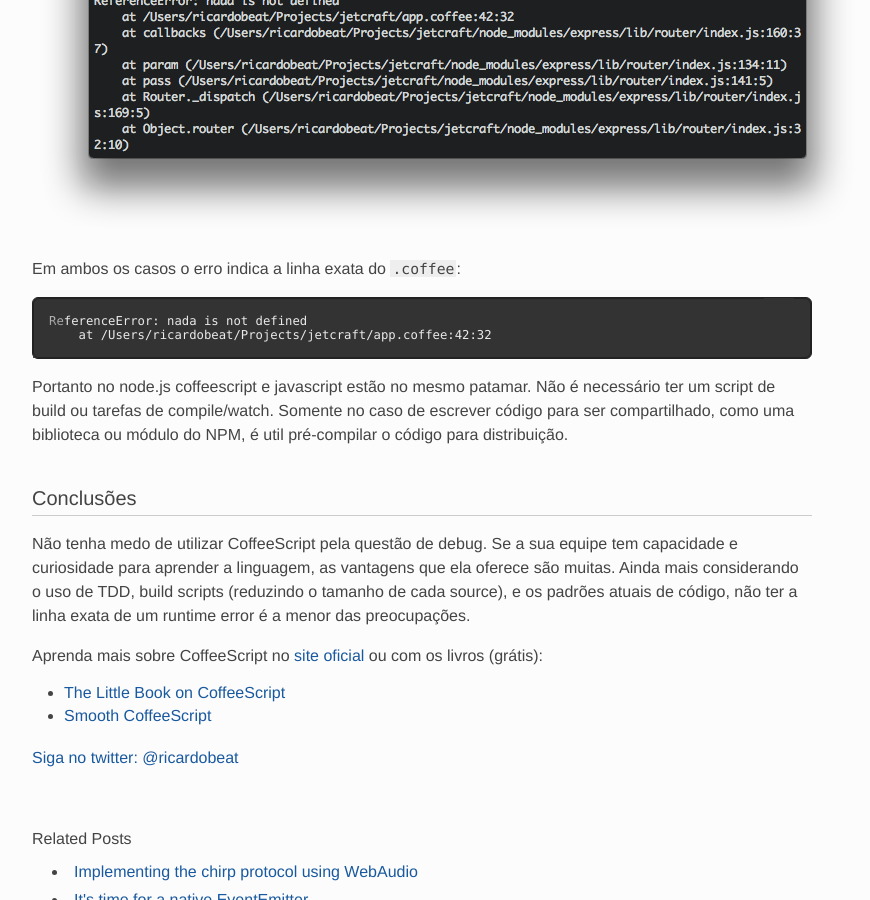
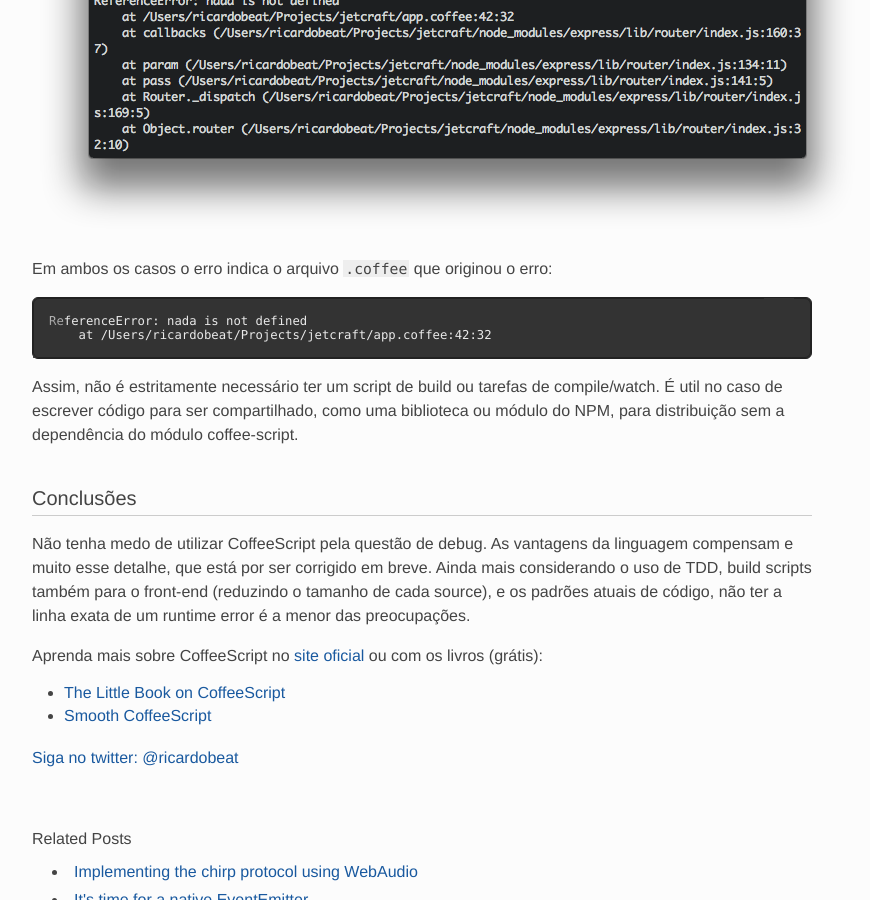
Before and after one commit to ricardobeat/ricardobeat.github.com, a Jekyll site: the page built from _posts/2013-01-05-debug-aplicacao-coffeescript-pt.md, in a window 1280 px wide and 900 px high, scrolled down 4863 px. Shown: the whole window, without its empty margins (218-1088 px from the left). Built offline with Jekyll 4.4.1, drawn with Linux system fonts in a browser that asks for light colours; Markdown is read by kramdown in place of the engine named in the settings.

Commit message:
Pequenas correções

```diff
--- a/_posts/2013-01-05-debug-aplicacao-coffeescript-pt.md
+++ b/_posts/2013-01-05-debug-aplicacao-coffeescript-pt.md
@@ -146,17 +146,17 @@ Note que a variável `nada` não foi definida. Como lá em cima ativamos o `expr
 
 ![Erro no terminal](/images/debug-node-coffee.png)
 
-Em ambos os casos o erro indica a linha exata do `.coffee`:
+Em ambos os casos o erro indica o arquivo `.coffee` que originou o erro:
 
     ReferenceError: nada is not defined
         at /Users/ricardobeat/Projects/jetcraft/app.coffee:42:32
 
-Portanto no node.js coffeescript e javascript estão no mesmo patamar. Não é necessário ter um script de build ou tarefas de compile/watch. Somente no caso de escrever código para ser compartilhado, como uma biblioteca ou módulo do NPM, é util pré-compilar o código para distribuição.
+Assim, não é estritamente necessário ter um script de build ou tarefas de compile/watch. É util no caso de escrever código para ser compartilhado, como uma biblioteca ou módulo do NPM, para distribuição sem a dependência do módulo coffee-script.
 
 Conclusões
 ----------
 
-Não tenha medo de utilizar CoffeeScript pela questão de debug. Se a sua equipe tem capacidade e curiosidade para aprender a linguagem, as vantagens que ela oferece são muitas. Ainda mais considerando o uso de TDD, build scripts (reduzindo o tamanho de cada source), e os padrões atuais de código, não ter a linha exata de um runtime error é a menor das preocupações.
+Não tenha medo de utilizar CoffeeScript pela questão de debug. As vantagens da linguagem compensam e muito esse detalhe, que está por ser corrigido em breve. Ainda mais considerando o uso de TDD, build scripts também para o front-end (reduzindo o tamanho de cada source), e os padrões atuais de código, não ter a linha exata de um runtime error é a menor das preocupações.
 
 Aprenda mais sobre CoffeeScript no [site oficial](http://coffeescript.org) ou com os livros (grátis):
 
```
